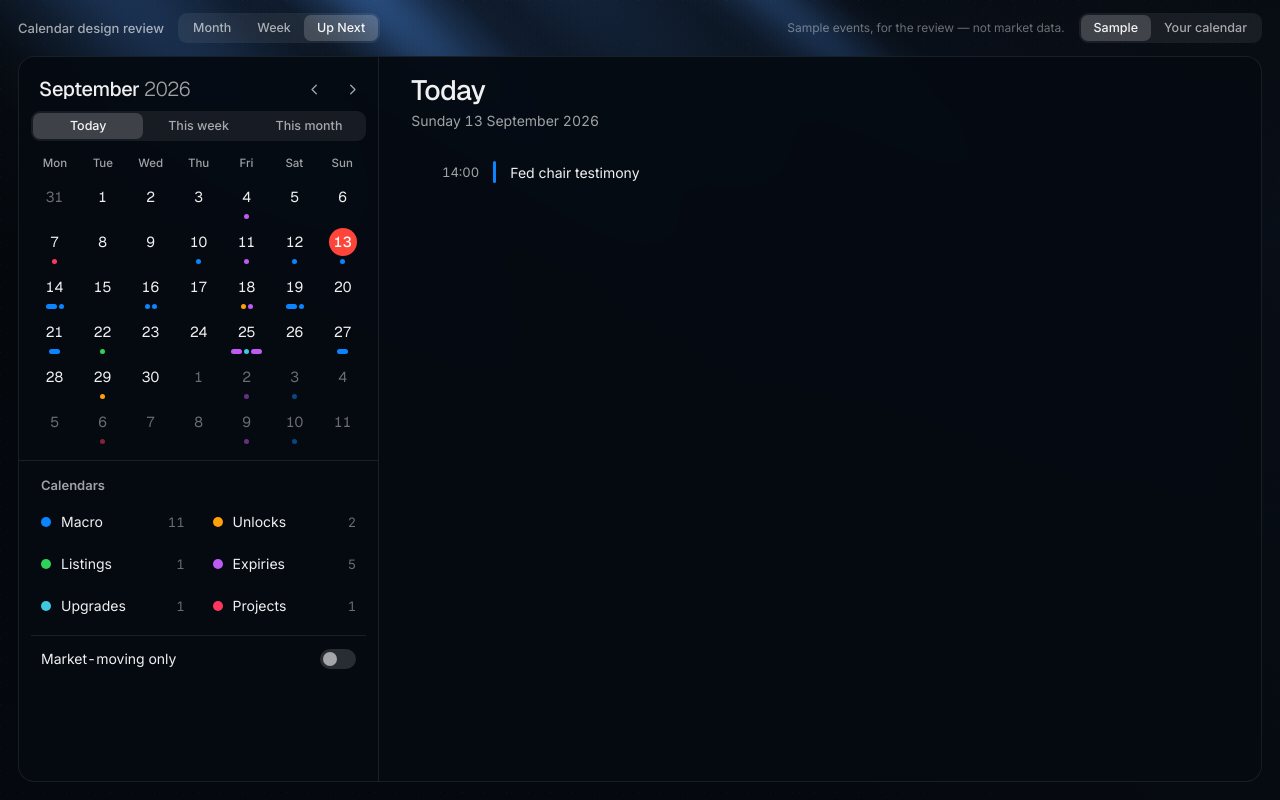
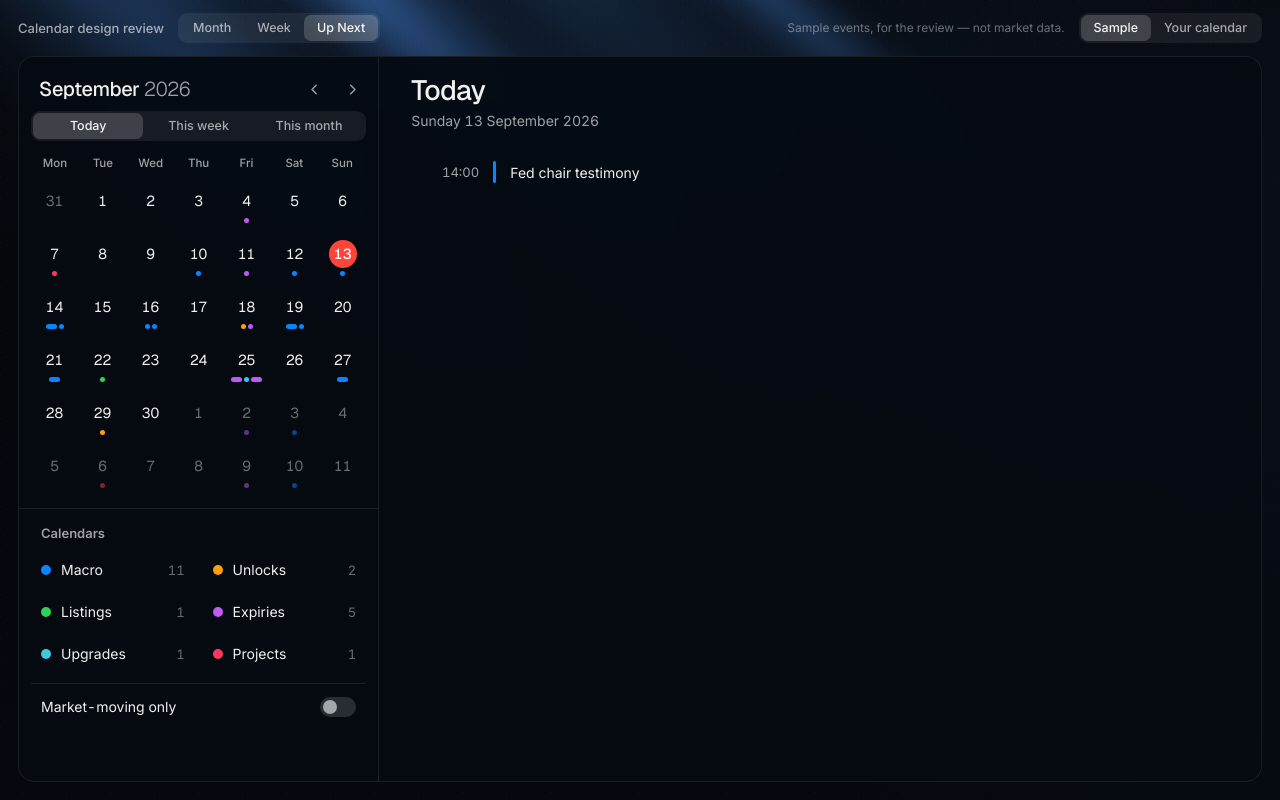
Before and after one commit to bytnode/bytnode-ai-opensource, a Next.js app: page /calendar in a window 1280 px wide. Built offline with nearby package versions, Linux system fonts and the light colour scheme.

Commit message:
design: Up Next's month rows grow to 52 px
Co-Authored-By: Claude Opus 5.5 (1M context) <noreply@anthropic.com>

```diff
--- a/components/design-lab/calendar/lab.css
+++ b/components/design-lab/calendar/lab.css
@@ -954,7 +954,7 @@ html[data-theme="light"] .cl-pop {
 }
 
 .a-cal-grid {
-  grid-template-rows: repeat(6, 44px);
+  grid-template-rows: repeat(6, 52px);
   gap: 1px;
   padding-bottom: 12px;
 }
```
